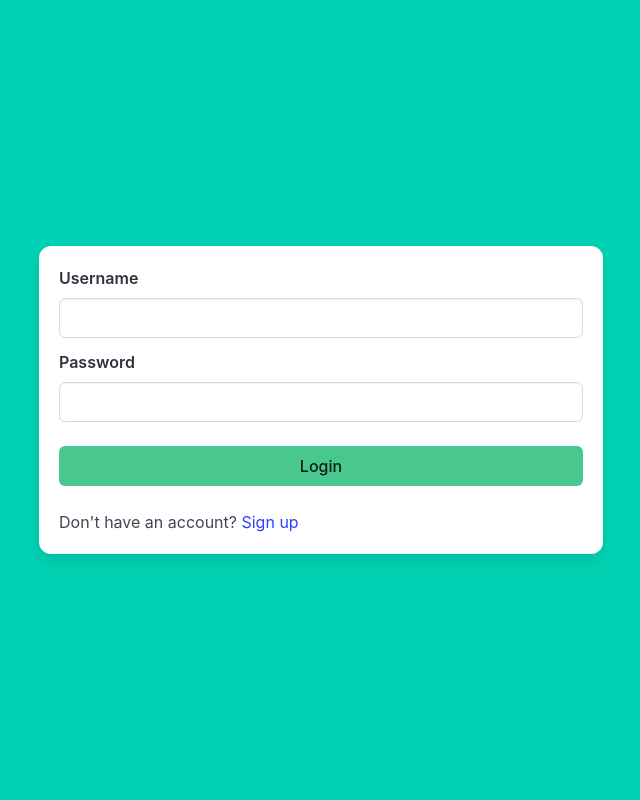
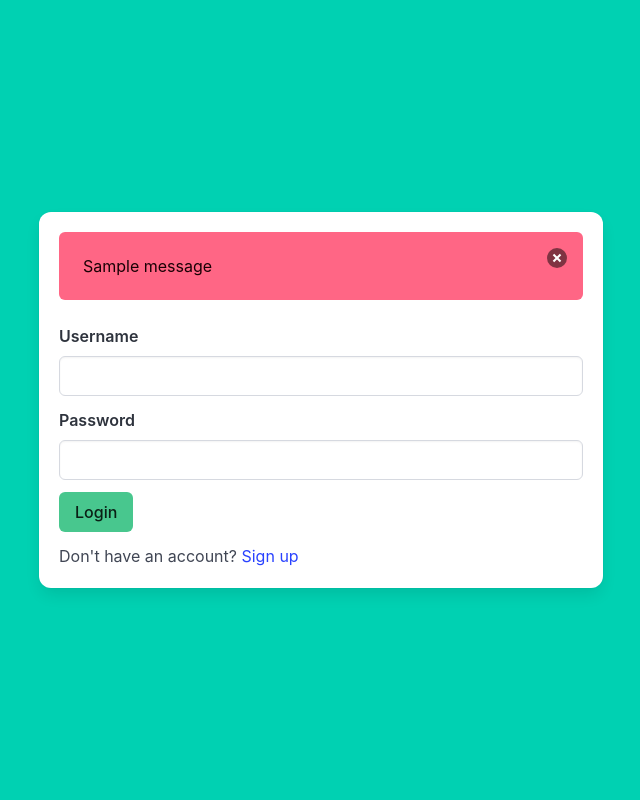
Before and after one commit to Rnicele/DjangoChatApp, a Django app: page /login/ in a window 1280 px wide. Shown: the whole page, without its empty margins (319-959 px from the left). Run offline with Django 3.2, Linux system fonts and the light colour scheme; tables that the repository leaves empty hold one stand-in row (values such as "Sample post"); one stand-in notice (Sample message) is shown; some libraries are stand-ins or nearby versions.

Commit message:
added error alert on login

```diff
--- a/main/templates/login.html
+++ b/main/templates/login.html
@@ -4,6 +4,15 @@
 
 <form action="/login/" method="post" class="box">
   {% csrf_token %}
+
+  {% for error in messages %}
+
+  <div class="notification is-danger">
+    <button class="delete" onclick="removeNotif(event)"></button>
+    {{error}}
+  </div>
+
+  {% endfor %}
 
   {% for field in form %}
 
@@ -14,7 +23,7 @@
 
   {% endfor %}
 
-  <button class="button is-success is-fullwidth my-5" type="submit">
+  <button class="button is-success" type="submit">
     Login
   </button>
 
--- a/main/views.py
+++ b/main/views.py
@@ -25,11 +25,10 @@ def sign_in(request):
             if user is not None:
                 login(request, user)
                 return HttpResponseRedirect('/chat/')
-        else:
-            messages.error(request, "Username or password is incorrect.")
+            else:
+                messages.error(request, "Username or password is incorrect.")
 
-    context = {'form': form}
-    return render(request, 'login.html', context)
+    return render(request, 'login.html', {'form': form})
 
 
 def sign_up(request):
```
